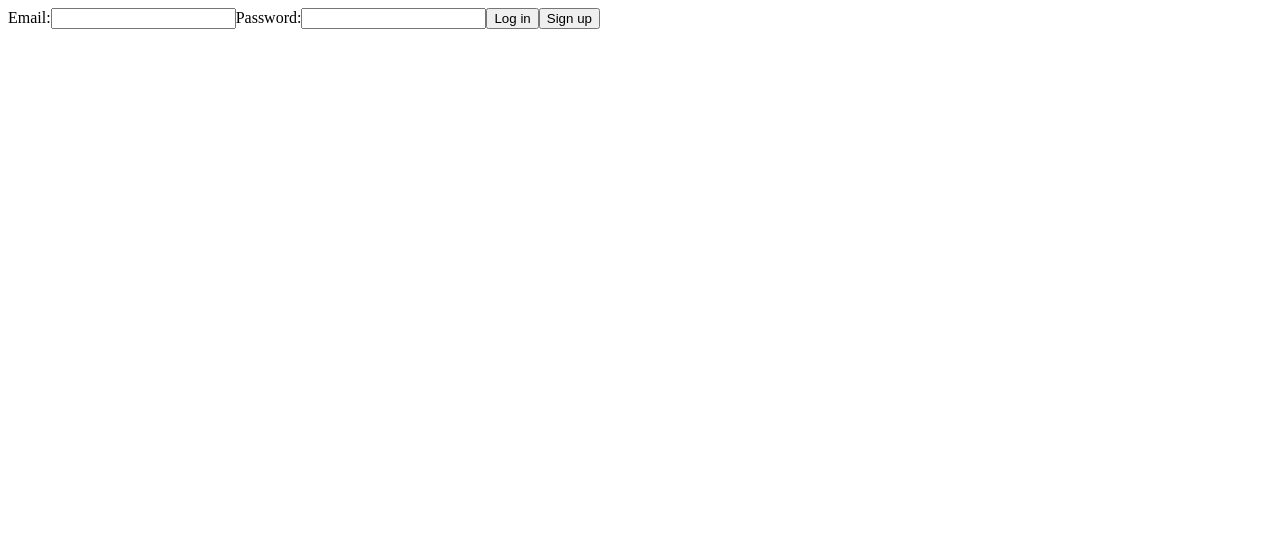
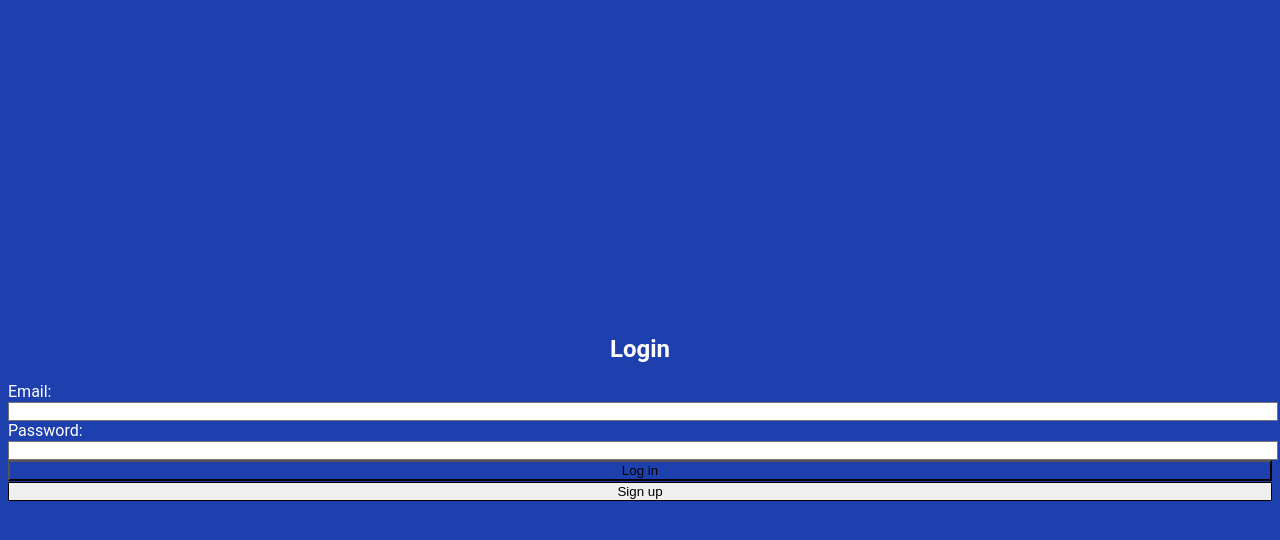
Before and after one commit to aimarchirico/filmder, a Next.js app in the folder frontend/: page /login in a window 1280 px wide. Shown: the top 540 px of the page. Built offline with nearby package versions, Linux system fonts and the light colour scheme.

Commit message:
add tailwind configuration

```diff
--- a/frontend/app/layout.tsx
+++ b/frontend/app/layout.tsx
@@ -1,3 +1,5 @@
+import '../styles/globals.css';
+
 export const metadata = {
   title: 'Next.js',
   description: 'Generated by Next.js',
--- a/frontend/app/login/page.tsx
+++ b/frontend/app/login/page.tsx
@@ -2,13 +2,34 @@ import { login, signup } from './actions'
 
 export default function LoginPage() {
   return (
-    <form>
-      <label htmlFor="email">Email:</label>
-      <input id="email" name="email" type="email" required />
-      <label htmlFor="password">Password:</label>
-      <input id="password" name="password" type="password" required />
-      <button formAction={login}>Log in</button>
-      <button formAction={signup}>Sign up</button>
-    </form>
+    <div className="flex min-h-screen items-center justify-center bg-primary p-4">
+      <form className="w-full max-w-sm rounded-lg bg-white p-6 shadow-md">
+        <h2 className="mb-4 text-center text-2xl font-semibold text-primary">Login</h2>
+
+        <div className="mb-4">
+          <label htmlFor="email" className="block text-sm font-medium text-gray-700">Email:</label>
+          <input id="email" name="email" type="email" required
+            className="mt-1 w-full rounded border px-3 py-2 text-gray-700 shadow-sm focus:border-primary focus:ring focus:ring-primary/50"
+          />
+        </div>
+
+        <div className="mb-4">
+          <label htmlFor="password" className="block text-sm font-medium text-gray-700">Password:</label>
+          <input id="password" name="password" type="password" required
+            className="mt-1 w-full rounded border px-3 py-2 text-gray-700 shadow-sm focus:border-primary focus:ring focus:ring-primary/50"
+          />
+        </div>
+
+        <button formAction={login}
+          className="mb-2 w-full rounded bg-primary px-4 py-2 text-white transition hover:bg-primary/80">
+          Log in
+        </button>
+
+        <button formAction={signup}
+          className="w-full rounded border border-primary px-4 py-2 text-primary transition hover:bg-primary hover:text-white">
+          Sign up
+        </button>
+      </form>
+    </div>
   )
 }
--- a/frontend/package.json
+++ b/frontend/package.json
@@ -12,7 +12,6 @@
     "@radix-ui/react-slot": "^1.1.0",
     "@supabase/ssr": "^0.5.2",
     "@supabase/supabase-js": "^2.48.1",
-    "autoprefixer": "10.4.20",
     "class-variance-authority": "^0.7.0",
     "clsx": "^2.1.1",
     "lucide-react": "^0.468.0",
@@ -26,9 +25,10 @@
     "@types/node": "22.10.2",
     "@types/react": "^19.0.2",
     "@types/react-dom": "19.0.2",
-    "postcss": "8.4.49",
+    "autoprefixer": "^10.4.20",
+    "postcss": "^8.5.1",
     "tailwind-merge": "^2.5.2",
-    "tailwindcss": "3.4.17",
+    "tailwindcss": "^4.0.3",
     "tailwindcss-animate": "^1.0.7",
     "typescript": "5.7.2"
   }
--- /dev/null
+++ b/frontend/styles/globals.css
@@ -0,0 +1,30 @@
+/* styles/globals.css */
+
+/* Tailwind's default styles */
+@tailwind base;
+@tailwind components;
+@tailwind utilities;
+
+/* Custom global theme styles */
+:root {
+  --primary-color: #1e40af; /* Example primary color */
+  --secondary-color: #9333ea; /* Example secondary color */
+}
+
+body {
+  font-family: 'Roboto', sans-serif; /* Example font */
+  background-color: var(--primary-color);
+  color: white;
+}
+
+h1 {
+  color: var(--secondary-color);
+}
+
+/* Example of applying Tailwind with custom theme */
+.bg-primary {
+  background-color: var(--primary-color);
+}
+.text-secondary {
+  color: var(--secondary-color);
+}
--- /dev/null
+++ b/frontend/tailwind.config.ts
@@ -0,0 +1,16 @@
+// tailwind.config.ts
+import type { Config } from 'tailwindcss';
+
+const config: Config = {
+  content: [
+    './pages/**/*.{js,ts,jsx,tsx}', // Adjust based on your project structure
+    './components/**/*.{js,ts,jsx,tsx}',
+    './app/**/*.{js,ts,jsx,tsx}', // For Next.js 13+ with the app directory
+  ],
+  theme: {
+    extend: {},
+  },
+  plugins: [],
+};
+
+export default config;
--- a/frontend/tsconfig.json
+++ b/frontend/tsconfig.json
@@ -19,6 +19,7 @@
         "name": "next"
       }
     ],
+    "types": ["node"],  // Add this line
     "paths": {
       "@/*": ["./*"]
     }
```
Also changed, not shown: 1 other file (tests, documents, lock files or other folders).
